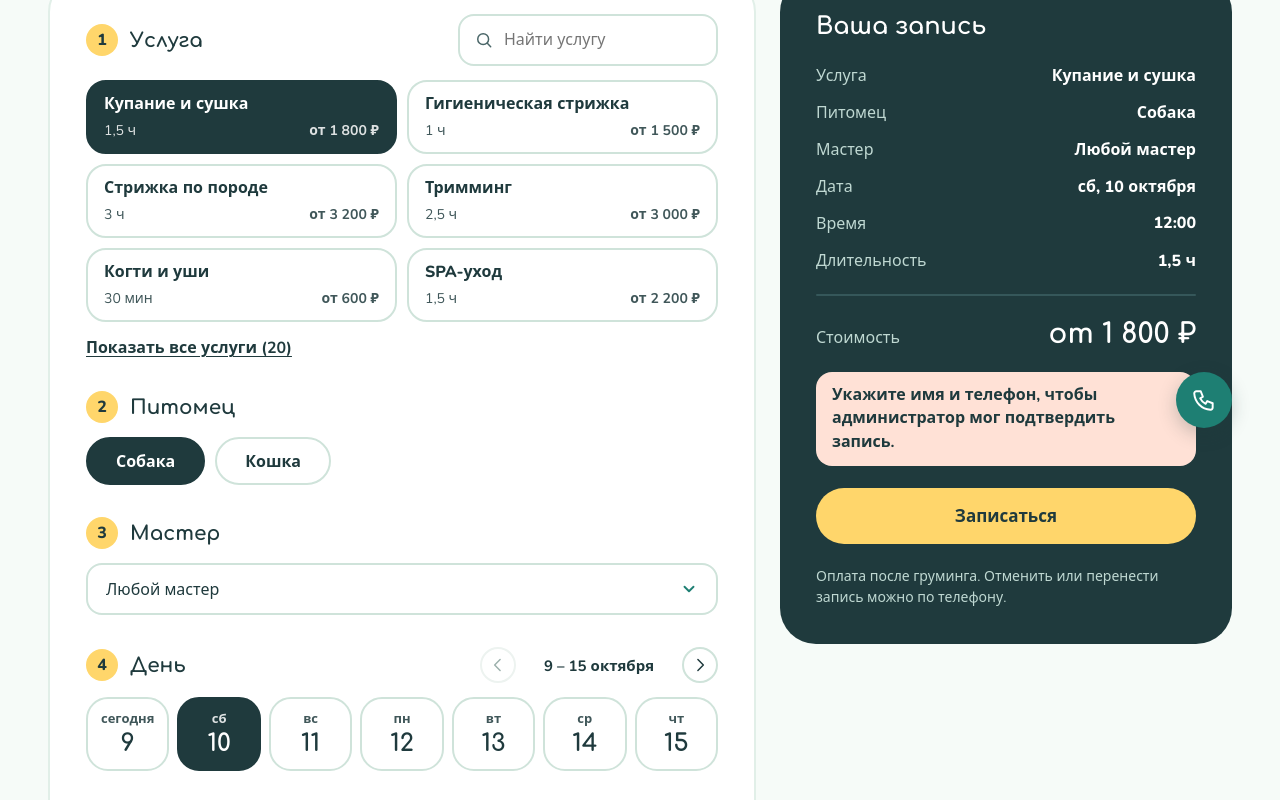
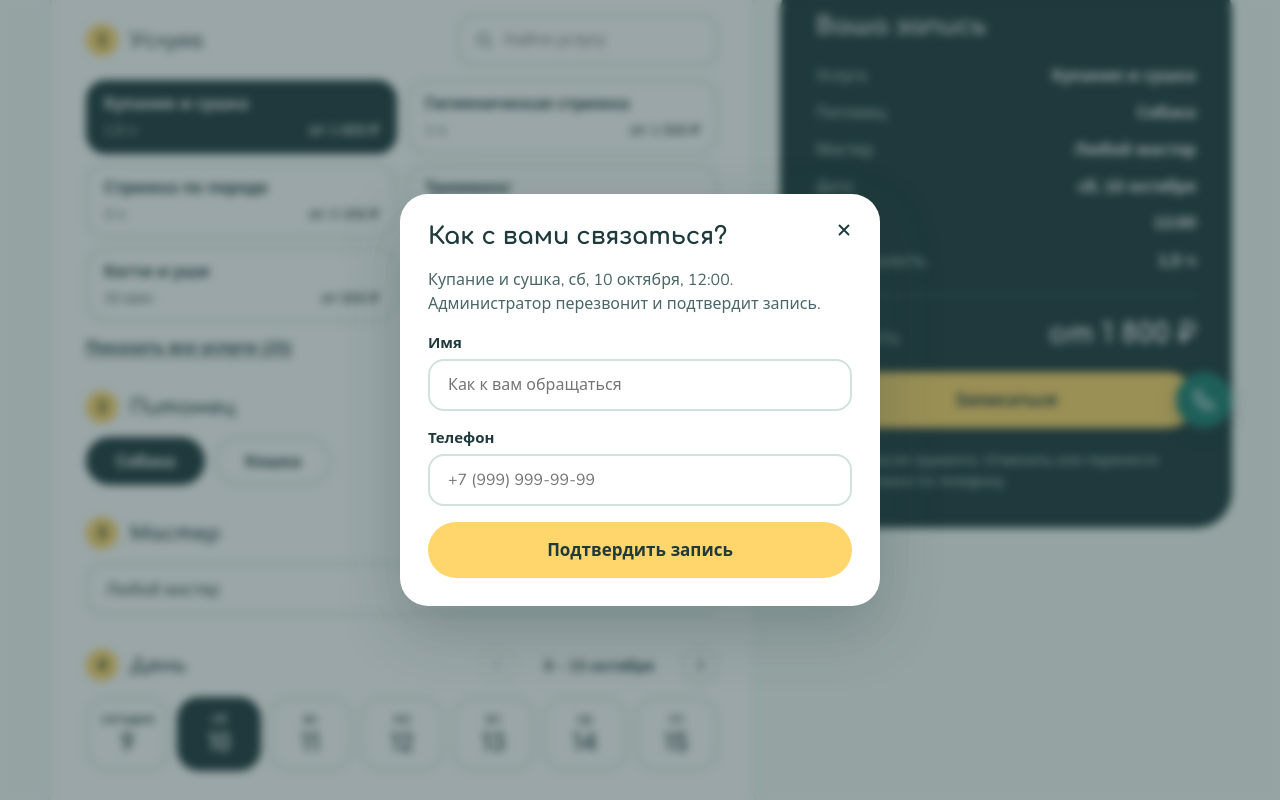
Before and after one commit to aleksan94/gruming, a Vue app: page / in a window 1280 px wide. Both pictures are taken after a click on the button "Записаться". Shown: the part 3723-4523 px from the top of the page. Built offline with nearby package versions, Linux system fonts and the light colour scheme.

Commit message:
Запись в модалке

```diff
--- a/src/components/BookingSection.vue
+++ b/src/components/BookingSection.vue
@@ -2,6 +2,7 @@
 import { computed, reactive, ref, watch } from 'vue'
 import AppIcon from './AppIcon.vue'
 import AppInput from './ui-kit/AppInput.vue'
+import AppModal from './ui-kit/AppModal.vue'
 import EmptyState from './EmptyState.vue'
 import AppPhoneInput from './ui-kit/AppPhoneInput.vue'
 import AppSelect from './ui-kit/AppSelect.vue'
@@ -49,6 +50,8 @@ const week = ref(0)
 const time = ref<string | null>('12:00')
 const contact = reactive({ name: '', phone: '' })
 const error = ref('')
+const contactError = ref('')
+const confirmOpen = ref(false)
 const done = ref(false)
 
 // Услуг много: по умолчанию показываем первые, остальные раскрываются кнопкой.
@@ -195,15 +198,25 @@ function pickDay(i: number) {
   time.value = null
 }
 
+// Кнопка в сводке проверяет выбор времени и открывает окно с контактами.
 function book() {
   if (!time.value) {
     error.value = 'Выберите свободное время визита.'
-  } else if (!contact.name.trim() || !contact.phone.trim()) {
-    error.value = 'Укажите имя и телефон, чтобы администратор мог подтвердить запись.'
-  } else {
-    error.value = ''
-    done.value = true
+    return
   }
+  error.value = ''
+  contactError.value = ''
+  confirmOpen.value = true
+}
+
+function confirm() {
+  if (!contact.name.trim() || !contact.phone.trim()) {
+    contactError.value = 'Укажите имя и телефон, чтобы администратор мог подтвердить запись.'
+    return
+  }
+  contactError.value = ''
+  confirmOpen.value = false
+  done.value = true
 }
 
 function reset() {
@@ -366,26 +379,6 @@ function reset() {
               Зачёркнутое время или день уже заняты, серое с пунктиром — мастер в это время не работает.
             </p>
           </div>
-
-          <div class="step">
-            <h3 class="step-title"><span class="num">6</span>Ваши контакты</h3>
-            <div class="row gap-16">
-              <div class="field contact">
-                <label for="b-name">Имя</label>
-                <AppInput
-                  id="b-name"
-                  v-model="contact.name"
-                  type="text"
-                  autocomplete="name"
-                  placeholder="Как к вам обращаться"
-                />
-              </div>
-              <div class="field contact">
-                <label for="b-phone">Телефон</label>
-                <AppPhoneInput id="b-phone" v-model="contact.phone" />
-              </div>
-            </div>
-          </div>
         </div>
 
         <aside class="summary">
@@ -440,6 +433,31 @@ function reset() {
         </aside>
       </div>
     </div>
+
+    <AppModal v-model="confirmOpen" title="Подтверждение записи" :width="480">
+      <form class="confirm" novalidate @submit.prevent="confirm">
+        <h3 class="confirm-title">Как с вами связаться?</h3>
+        <p class="confirm-text">
+          {{ service.name }}, {{ dateText }}, {{ time }}. Администратор перезвонит и подтвердит запись.
+        </p>
+        <div class="field">
+          <label for="b-name">Имя</label>
+          <AppInput
+            id="b-name"
+            v-model="contact.name"
+            type="text"
+            autocomplete="name"
+            placeholder="Как к вам обращаться"
+          />
+        </div>
+        <div class="field">
+          <label for="b-phone">Телефон</label>
+          <AppPhoneInput id="b-phone" v-model="contact.phone" />
+        </div>
+        <p v-if="contactError" role="alert" class="confirm-error">{{ contactError }}</p>
+        <button type="submit" class="confirm-btn hov">Подтвердить запись</button>
+      </form>
+    </AppModal>
   </section>
 </template>
 
@@ -697,8 +715,44 @@ function reset() {
   cursor: default;
 }
 
-.contact {
-  flex: 1 1 220px;
+/* Окно с контактами */
+.confirm {
+  display: flex;
+  flex-direction: column;
+  gap: 16px;
+  padding: 28px;
+}
+
+.confirm-title {
+  margin: 0;
+  padding-right: 40px;
+  font-family: var(--font-head);
+  font-weight: 700;
+  font-size: 24px;
+  line-height: 1.25;
+}
+
+.confirm-text {
+  margin: 0;
+  color: var(--muted);
+  line-height: 1.5;
+}
+
+.confirm-error {
+  margin: 0;
+  font-size: 14px;
+  color: #b3402a;
+}
+
+.confirm-btn {
+  min-height: 56px;
+  border: 0;
+  border-radius: $radius-pill;
+  background: var(--sun);
+  color: var(--ink);
+  font-weight: 800;
+  font-size: 17px;
+  cursor: pointer;
 }
 
 /* Сводка */
```
